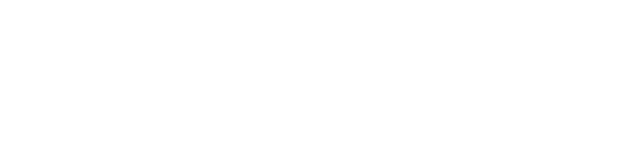
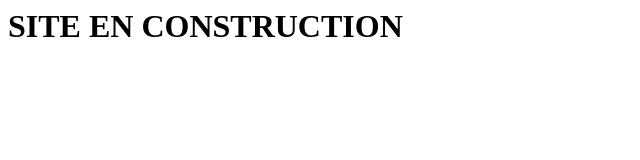
Before and after one commit to bertonecomputer/bertonecomputer.github.io, a plain HTML site: page index.html in a window 1280 px wide. Shown: the whole page, without its empty margins (0-640 px from the left). Drawn offline with Linux system fonts and the light colour scheme.

Commit message:
Update index.html

```diff
--- a/index.html
+++ b/index.html
@@ -1 +1,2 @@
 <!-- Site en construction -->
+<h1>SITE EN CONSTRUCTION</h1>
```
